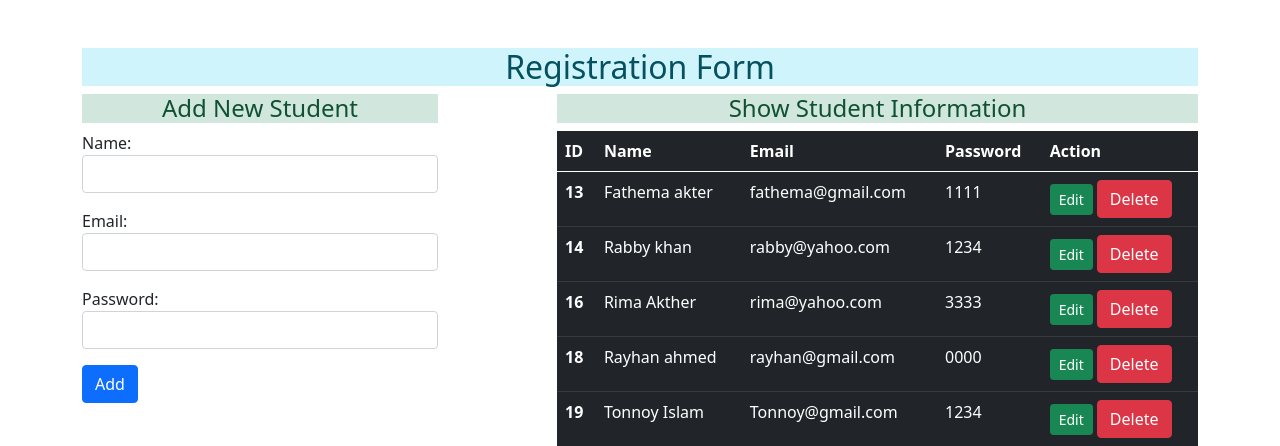
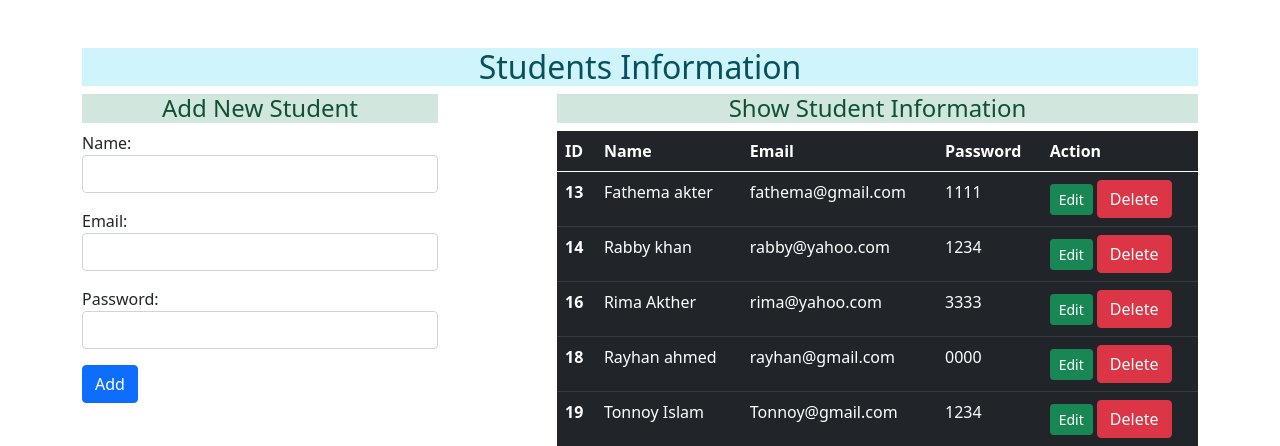
Before and after one commit to salma-akther12/Crud_Project300, a Django app: page / in a window 1280 px wide. Shown: the top 446 px of the page. Run offline with Django 3.2, Linux system fonts and the light colour scheme; data comes from the database, SQL or seed files in the repository; both versions use the stored data as it was after the commit; some libraries are stand-ins or nearby versions.

Commit message:
first commit

```diff
--- a/crudproject/enroll/templates/enroll/base.html
+++ b/crudproject/enroll/templates/enroll/base.html
@@ -9,7 +9,7 @@
 </head>
 <body>
     <div class="container mt-5">
-        <h2 class="text-center alert-info">Registration Form</h2>
+        <h2 class="text-center alert-info">Students Information</h2>
         {% block content %} {% endblock content %}
     </div>
 
```
Also changed, not shown: crudproject/db.sqlite3.
